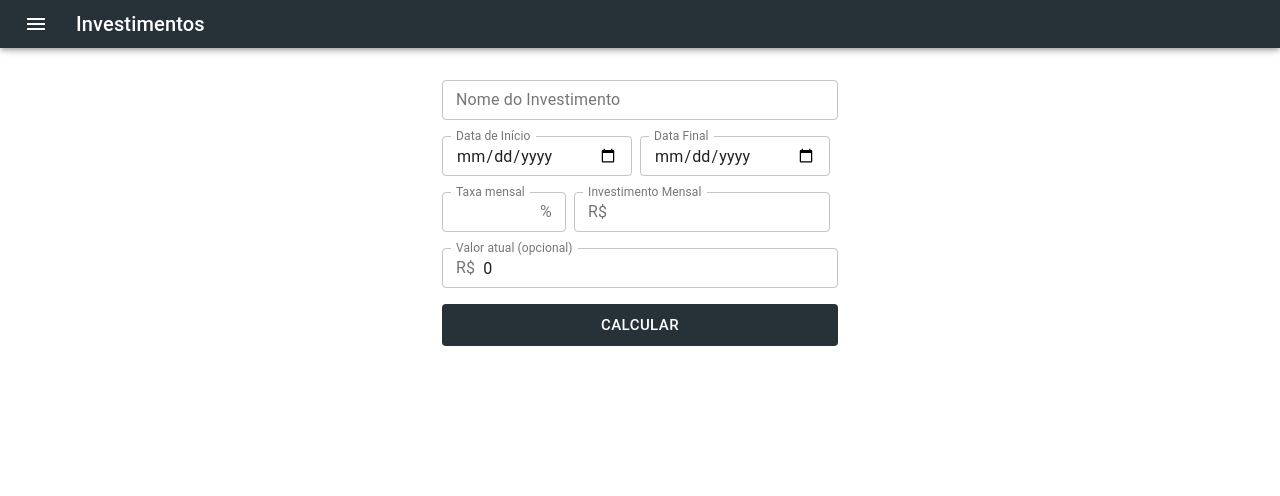
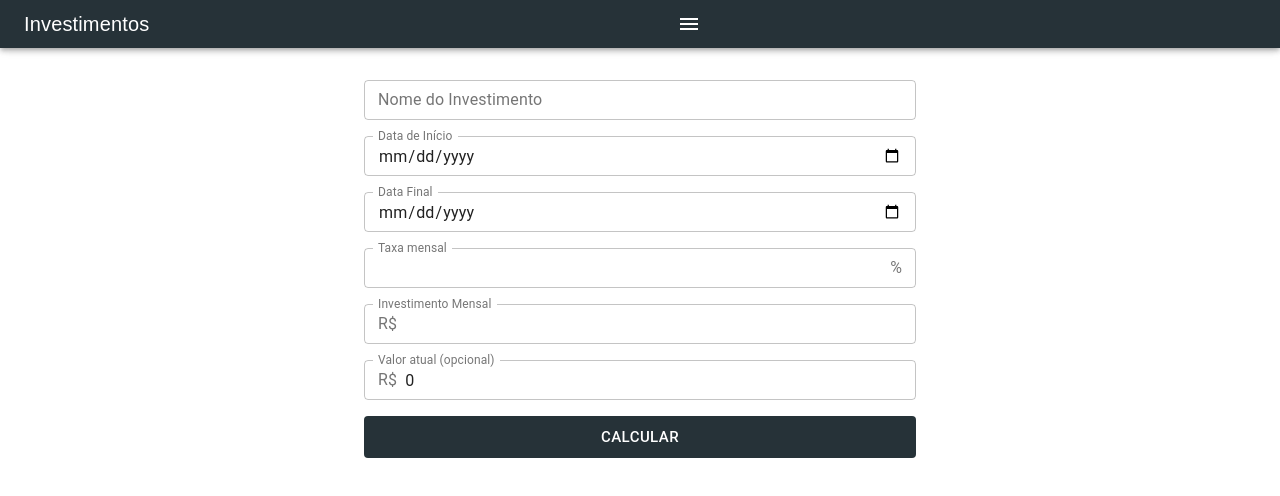
Before and after one commit to brunochirelli/investment-profit-projection, a React (Create React App) app: page / in a window 1280 px wide. Shown: the top 496 px of the page. Built offline with nearby package versions, Linux system fonts and the light colour scheme.

Commit message:
refactor: component name

```diff
--- a/src/components/InvestmentForm.tsx
+++ b/src/components/FutureValueForm.tsx
@@ -6,7 +6,7 @@ import { InvestmentInputs } from "types";
 import { futureValue, incomeTaxCalculator } from "utils/formulas";
 import { dayDiff, monthDiff } from "utils/utils";
 
-import { FormStyled } from "./InvestmentForm.styled";
+import { FormStyled } from "./FutureValueForm.styled";
 
 /**
  * @component
@@ -75,8 +75,7 @@ const DataForm = ({ collapseForm }: DataFormProps) => {
             />
           </Grid>
 
-          <Grid item container xs={12} spacing={1}>
-            <Grid item xs={6}>
+          <Grid item xs={12}>
             <TextField
               type="date"
               name="startDate"
@@ -93,7 +92,7 @@ const DataForm = ({ collapseForm }: DataFormProps) => {
             />
           </Grid>
 
-            <Grid item xs={6}>
+          <Grid item xs={12}>
             <TextField
               type="date"
               name="endDate"
@@ -109,10 +108,8 @@ const DataForm = ({ collapseForm }: DataFormProps) => {
               id="end-date"
             />
           </Grid>
-          </Grid>
 
-          <Grid item container xs={12} spacing={1}>
-            <Grid item xs={4}>
+          <Grid item xs={12}>
             <TextField
               type="number"
               name="rate"
@@ -123,9 +120,7 @@ const DataForm = ({ collapseForm }: DataFormProps) => {
                 max: "100",
               }}
               InputProps={{
-                  endAdornment: (
-                    <InputAdornment position="end">%</InputAdornment>
-                  ),
+                endAdornment: <InputAdornment position="end">%</InputAdornment>,
               }}
               InputLabelProps={{
                 shrink: true,
@@ -139,7 +134,7 @@ const DataForm = ({ collapseForm }: DataFormProps) => {
             />
           </Grid>
 
-            <Grid item xs={8}>
+          <Grid item xs={12}>
             <TextField
               type="number"
               name="monthInvestment"
@@ -156,7 +151,6 @@ const DataForm = ({ collapseForm }: DataFormProps) => {
               error={!!errors.monthInvestment}
               id="month-investment"
             />
-            </Grid>
           </Grid>
 
           <Grid item xs={12}>
--- a/src/components/Layout.tsx
+++ b/src/components/Layout.tsx
@@ -1,5 +1,5 @@
 import React from "react";
-import Header from "./Header";
+import Menu from "./Menu";
 
 type LayoutProps = {
   children: React.ReactNode;
@@ -8,7 +8,7 @@ type LayoutProps = {
 const Layout = ({ children }: LayoutProps) => {
   return (
     <>
-      <Header />
+      <Menu />
       <main>{children}</main>
     </>
   );
--- a/src/components/Header.tsx
+++ b/src/components/Menu.tsx
@@ -1,10 +1,11 @@
-import React from "react";
+import React, { useState } from "react";
 import { createStyles, makeStyles, Theme } from "@material-ui/core/styles";
 import AppBar from "@material-ui/core/AppBar";
 import Toolbar from "@material-ui/core/Toolbar";
 import Typography from "@material-ui/core/Typography";
 import IconButton from "@material-ui/core/IconButton";
 import MenuIcon from "@material-ui/icons/Menu";
+import { Drawer } from "@material-ui/core";
 
 const useStyles = makeStyles((theme: Theme) =>
   createStyles({
@@ -22,23 +23,41 @@ const useStyles = makeStyles((theme: Theme) =>
 );
 
 export default function DenseAppBar() {
+  const [toggleDrawer, setToggleDrawer] = useState(false);
   const classes = useStyles();
 
   return (
     <div className={classes.root}>
       <AppBar className={classes.bar} position="fixed">
-        <Toolbar variant="dense">
+        <Toolbar
+          variant="dense"
+          style={{ display: "flex", justifyContent: "space-between" }}
+        >
+          <Typography
+            variant="h6"
+            color="inherit"
+            style={{ fontFamily: "roboto mono, sans-serif", fontWeight: 400 }}
+          >
+            Investimentos
+          </Typography>
           <IconButton
             edge="start"
             className={classes.menuButton}
             color="inherit"
             aria-label="menu"
+            onClick={() => setToggleDrawer(!toggleDrawer)}
           >
             <MenuIcon />
           </IconButton>
-          <Typography variant="h6" color="inherit">
-            Investimentos
-          </Typography>
+          <Drawer
+            variant="persistent"
+            anchor="top"
+            open={toggleDrawer}
+            onClose={() => setToggleDrawer(false)}
+            style={{ marginTop: "3rem" }}
+          >
+            <Typography>Parici</Typography>
+          </Drawer>
         </Toolbar>
       </AppBar>
     </div>
--- a/src/pages/Home.tsx
+++ b/src/pages/Home.tsx
@@ -4,8 +4,8 @@ import { Box, Button, Collapse, Container, useTheme } from "@material-ui/core";
 
 import { DataContext } from "store/DataProvider";
 
-import Investment from "components/Investment";
-import InvestmentForm from "../components/InvestmentForm";
+import FutureValueResult from "components/FutureValueResult";
+import FutureValueForm from "../components/FutureValueForm";
 import Layout from "components/Layout";
 
 const Home = () => {
@@ -22,7 +22,7 @@ const Home = () => {
 
   return (
     <Layout>
-      <Container maxWidth="xs">
+      <Container maxWidth="sm">
         {expanded ? null : (
           <Box
             width="100%"
@@ -37,9 +37,9 @@ const Home = () => {
           </Box>
         )}
         <Collapse in={expanded}>
-          <InvestmentForm collapseForm={setExpanded} />
+          <FutureValueForm collapseForm={setExpanded} />
         </Collapse>
-        <Investment state={state} />
+        <FutureValueResult state={state} />
       </Container>
     </Layout>
   );
```
Also changed, not shown: src/components/FutureValueForm.styled.tsx (renamed from src/components/InvestmentForm.styled.tsx), src/components/FutureValueResult.tsx (renamed from src/components/Investment.tsx), 1 other file (tests, documents, lock files or other folders). Lines whose indentation alone changed are shown as unchanged.
